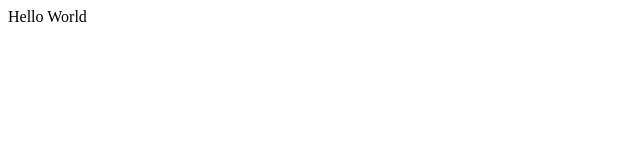
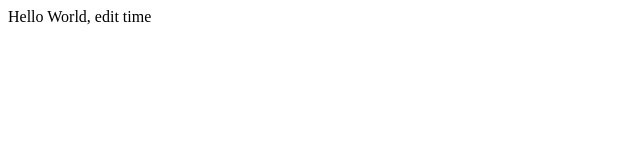
Before and after one commit to clgslsm/github_test, a plain HTML site: page index.html in a window 1280 px wide. Shown: the full height of the page, 0-640 px from the left. Drawn offline with Linux system fonts and the light colour scheme.

Commit message:
Update index.html

```diff
--- a/index.html
+++ b/index.html
@@ -7,6 +7,6 @@
     <title>Document</title>
 </head>
 <body>
-    Hello World
+    Hello World, edit time
 </body>
 </html>
```
